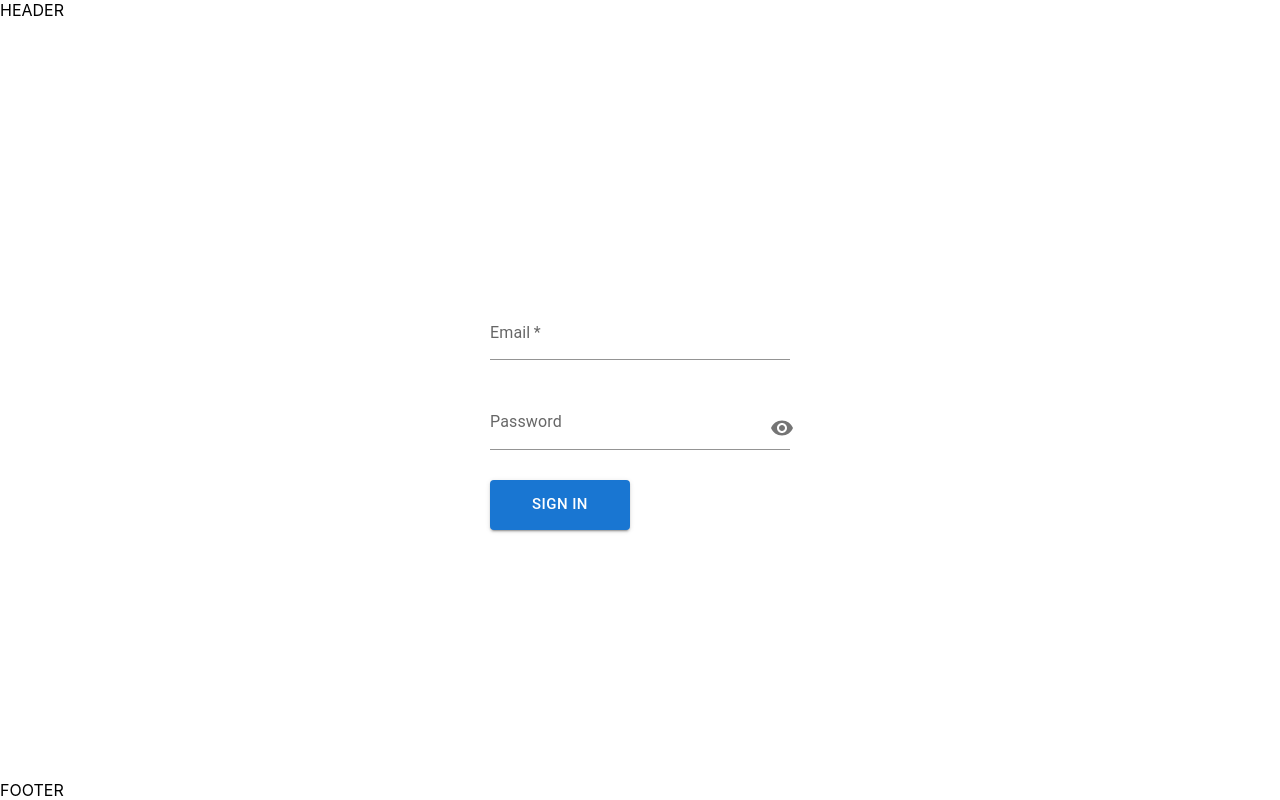
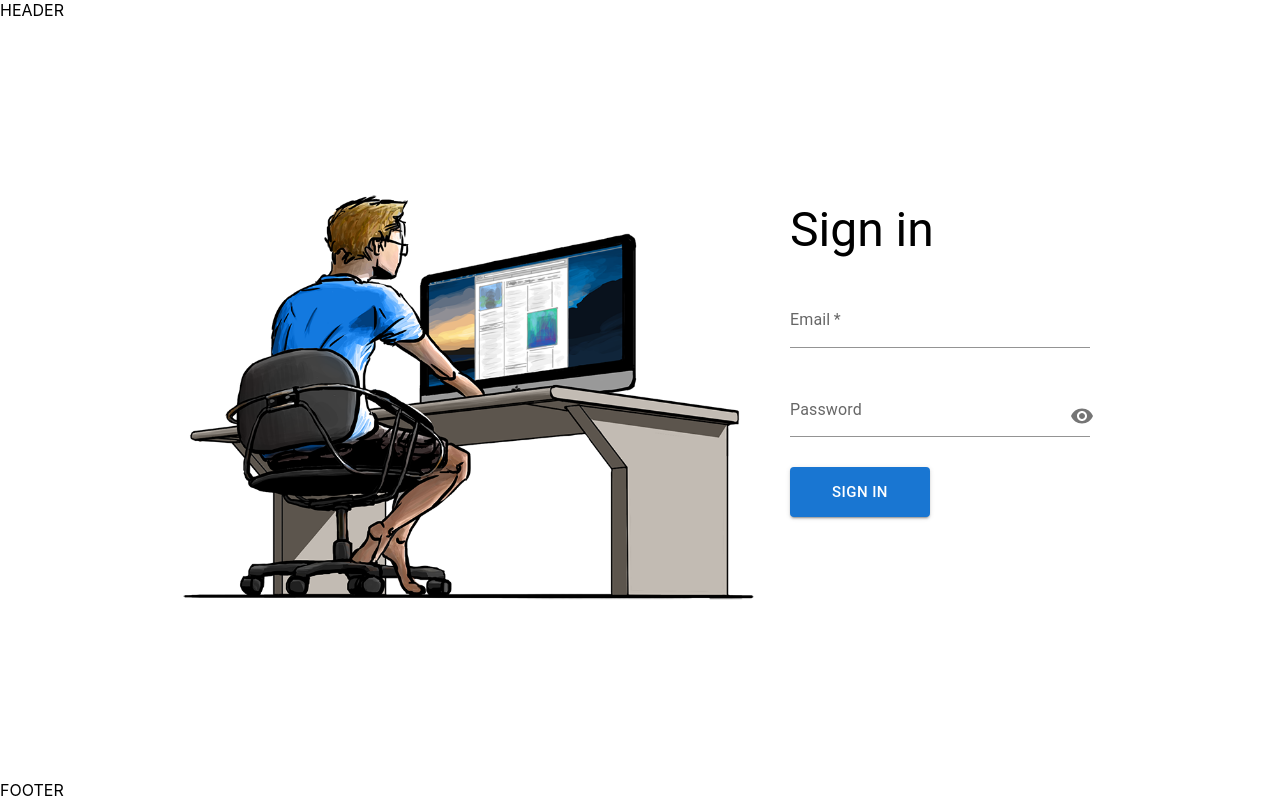
Before and after one commit to AlexanderVolkovIPZ/SkillUpProject, a React (Create React App) app in the folder frontend/: page /login in a window 1280 px wide. Built offline with nearby package versions, Linux system fonts and the light colour scheme.

Commit message:
Login page beauty changes

```diff
--- a/frontend/src/pages/loginPage/LoginPage.jsx
+++ b/frontend/src/pages/loginPage/LoginPage.jsx
@@ -1,10 +1,7 @@
-import React from "react";
 import { Helmet } from "react-helmet";
 
 import LoginForm from "../../components/loginForm/LoginForm";
-
-import { Box } from "@mui/material";
-
+import { Box, Typography } from "@mui/material";
 import s from "./LoginPage.module.css";
 
 export default function LoginPage () {
@@ -13,8 +10,14 @@ export default function LoginPage () {
     <Helmet>
       <title>Login</title>
     </Helmet>
-    <div className={s.loginFormWrapper}>
-      <LoginForm />
+    <div className={s.contentWrapper}>
+      <div className={s.imgWrapper}>
+        <img src="/images/man-with-pc.png" alt="" className={s.loginImg} />
+      </div>
+      <div className={s.loginFormWrapper}>
+        <Typography variant="h3">Sign in</Typography>
+        <LoginForm />
+      </div>
     </div>
   </Box>;
 }
--- a/frontend/src/pages/loginPage/LoginPage.module.css
+++ b/frontend/src/pages/loginPage/LoginPage.module.css
@@ -1,12 +1,39 @@
-.container{
+.container {
     display: flex;
-    flex-direction: column;
     justify-content: center;
-    align-self: center;
-    justify-self: center;
+    align-items: center;
     flex-grow: 1;
+    padding: 15px;
+    flex-wrap: wrap;
 }
 
-.loginFormWrapper{
+.loginFormWrapper {
     padding: 15px;
 }
+
+.loginImg {
+    width: 100%;
+    height: auto;
+    object-fit: contain;
+    max-width: 600px;
+}
+
+.contentWrapper {
+    display: flex;
+}
+
+@media screen and (max-width: 760px) {
+    .loginFormWrapper h3 {
+        font-size: 34px;
+    }
+}
+
+@media screen and (max-width: 700px) {
+    .loginImg {
+        display: none;
+    }
+
+    .loginFormWrapper h3 {
+        font-size: 40px;
+    }
+}
```
